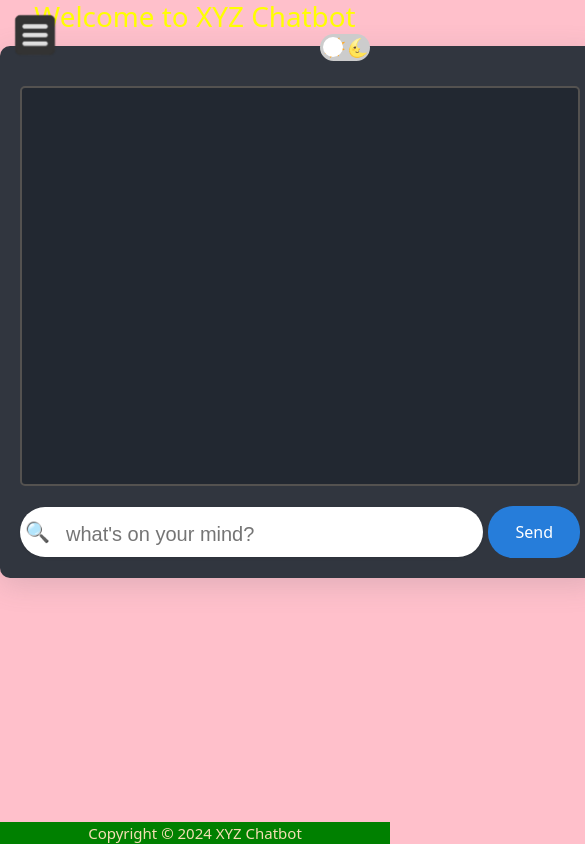
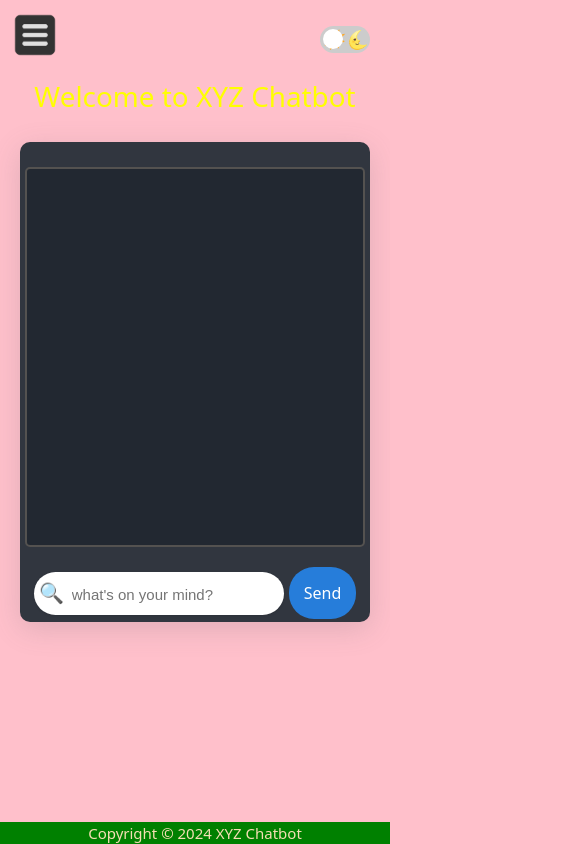
Before and after one commit to NeelBiswas123/Chatbot, a plain HTML site: page index.html in a window 390 px wide. Shown: the whole page, 585 px wide, since content can reach past the window. Drawn offline with nearby package versions, Linux system fonts and the light colour scheme.

Commit message:
update for mobo devices

```diff
--- a/script.js
+++ b/script.js
@@ -56,11 +56,14 @@ input.addEventListener("keypress", function(event) {
      else if (input.includes("what can you do")) {
       output = "I can chat with you and answer your questions.";
     }
-     else if (input.includes("what is google" || "tell me about google")) {
+     else if (input.includes("what is google" || "tell me about google" || "google")) {
       output = "Google is an American search engine company ";
     }
      else if (input.includes("what is chatgpt" || "tell me about chatgpt")) {
       output = "ChatGPT is an AI that uses NLP to help Users to solve their problem ";
+    }
+    else if (input.includes("ai" || "are you ai" || " are you ai model")) {
+      output = "No, I am just a program , I can only answer some specific question , read the readme file for more ";
     }
      else if (input.includes("India" || "where is India")) {
       output = "India is a Country that is located in South Asia.";
--- a/style.css
+++ b/style.css
@@ -197,7 +197,7 @@ body {
 
 
 
-/* search box      */
+/* search answers (black and grey area)     */
     .container {
         width: 600px;
         margin: 5px auto;
@@ -309,3 +309,107 @@ body {
         color: wheat;
 
     }
+
+
+
+
+
+
+/* media query for responsiveness to all devices(phones and tab) */
+
+@media (max-width:450px)  {
+
+
+
+
+
+
+/* dark Mode  */
+    .darkmode {
+    position: fixed;
+    top: 2px;
+    right: 20px;
+
+    }
+
+
+/* heading  */
+
+    .heading {
+        position: relative;
+        top: 80px;
+
+
+    }
+
+
+
+/* this is for the container (black box)*/
+    .container {
+        position: relative;
+        top: 100px;
+
+        width: 350px;
+        height: 480px;
+        margin: 1px auto;
+        padding: 5px;
+        border-radius: 10px;
+        box-shadow: #64646f33 0px 7px 29px 0px;
+        background: #31363F;
+    }
+    .chat {
+        height: 380px;
+        overflow-y: scroll;
+        margin: 20px 0;
+        padding: 10px;
+        border: 2px solid #545250;
+        border-radius: 5px;
+        background: #222831;
+    }
+
+/* this is for search area  */
+
+    .search-box {
+        display: flex;
+        justify-content: center;
+        align-items: center;
+        border-radius: 105px;
+        padding: 3px;
+        background-color: #ffffff;
+        box-shadow: 0 1px 3px rgba(0, 0, 0, 0.1);
+
+        width: 250px; /* Adjust width as needed */
+    }
+
+    .search-box #input {
+        flex: 1;
+        border: none;
+        outline: none;
+        padding: 7px 10px;
+        font-size: 15px;
+        /* font-weight: bold; */
+        font-family: Arial, Helvetica, sans-serif;
+        background-color: transparent;
+
+        /* this is to resize placeholder */
+        position: relative;
+        top: 2px;
+    }
+
+
+
+
+
+    /* this is for send button */
+    .search .send {
+        background-color: #267dda;
+        color: rgb(255, 255, 255);
+        border: none;
+        padding: 14px 15px;
+        border-radius: 25px;
+        cursor: pointer;
+        margin-left: 5px; /* Adjust space between input and button */
+    }
+
+
+}
```
